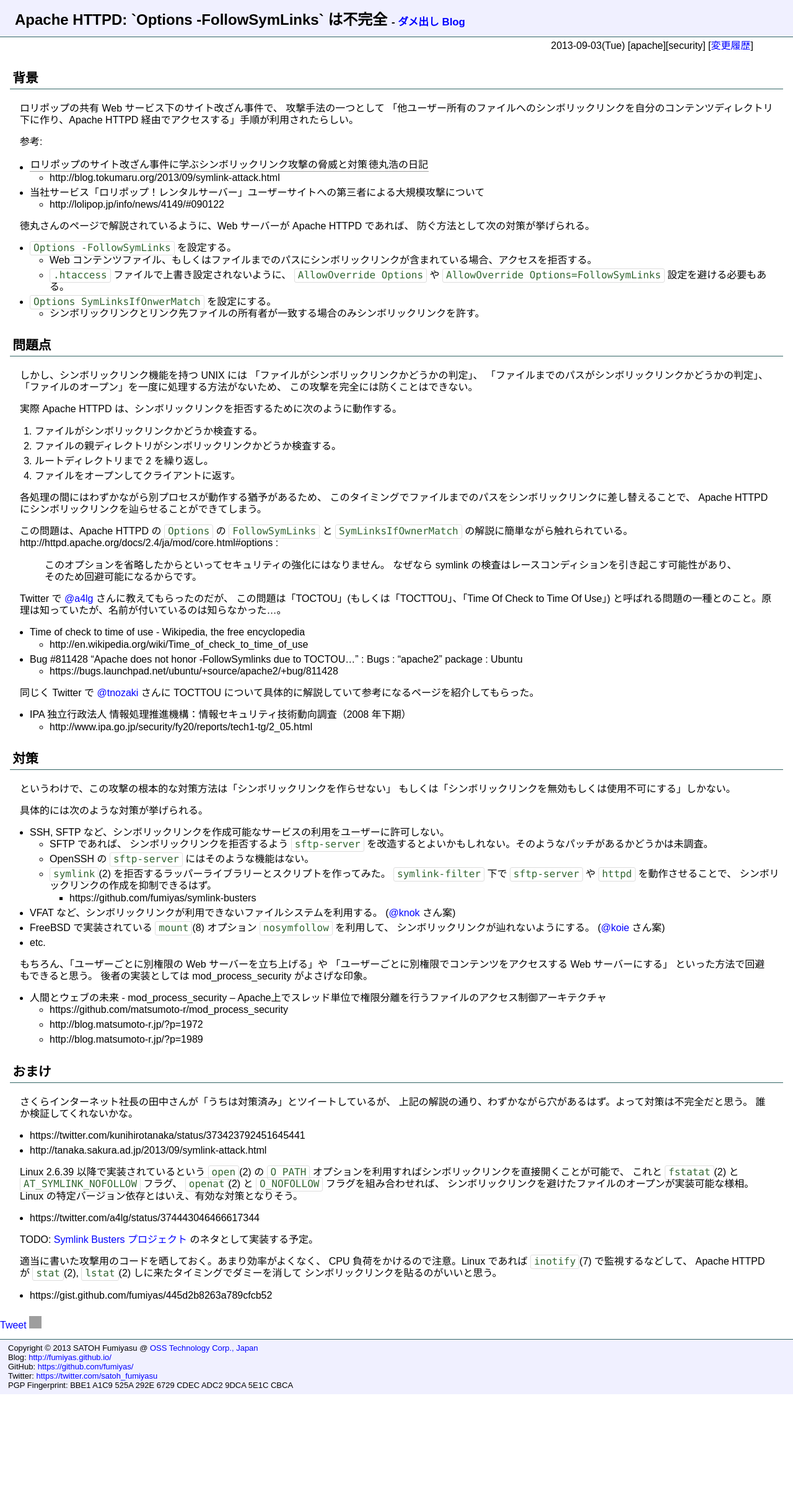
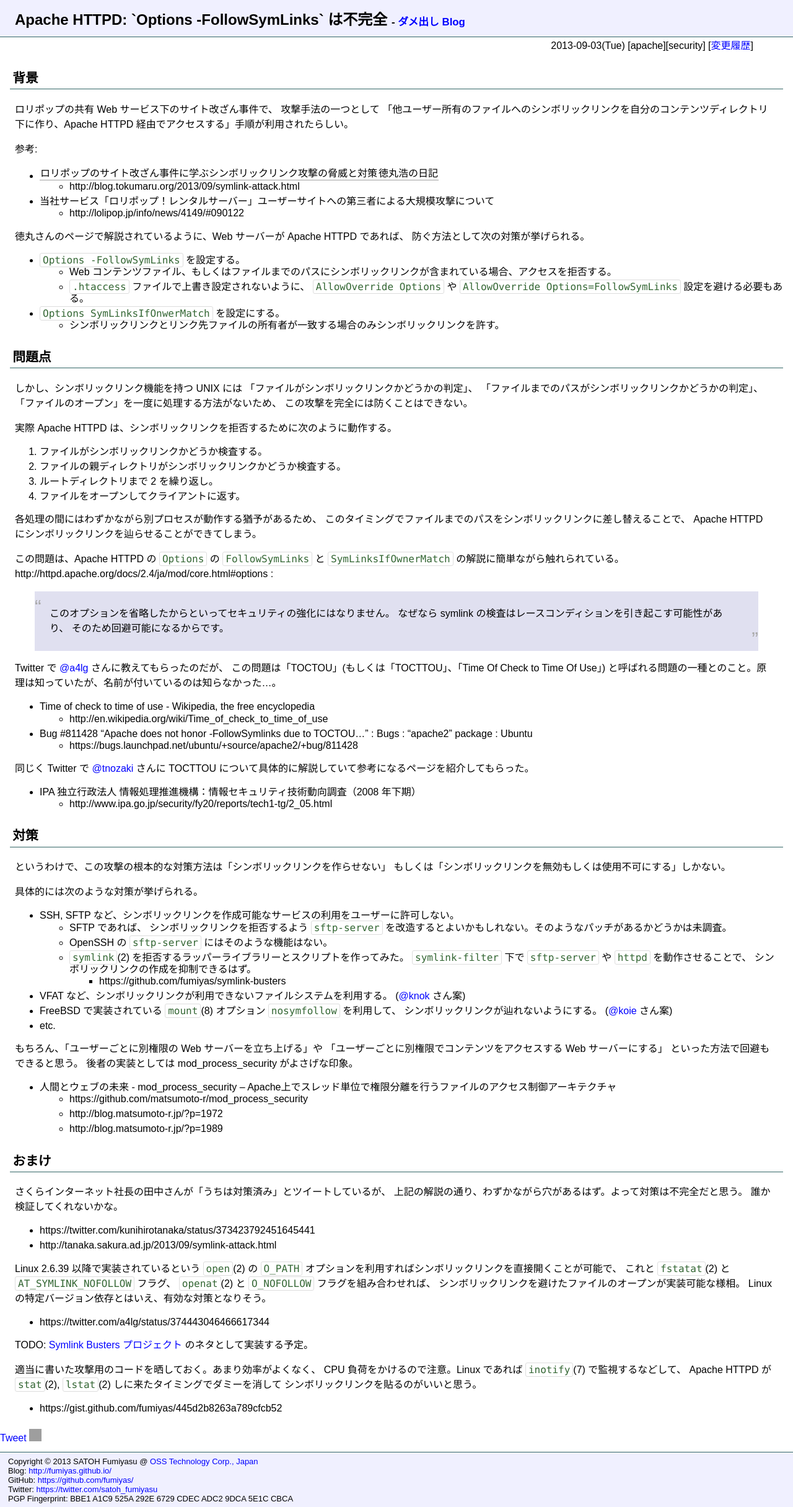
Before and after one commit to fumiyas/fumiyas.github.io, a Jekyll site: the page built from _posts/2013-09-03-no-followsymlinks-is-not-safe.md, in a window 1280 px wide. Shown: the whole page at 62% size. Built offline with Jekyll 4.4.1, drawn with Linux system fonts in a browser that asks for light colours; Markdown is read by kramdown in place of the engine named in the settings; comment, search, counter and statistics services are not loaded; before the commit the page ends 2249 px from its top, so only the background shows below that; grey boxes are pictures that could not be loaded.

Commit message:
default.css: Define blockquote, ol and so on

```diff
--- a/common/css/default.css
+++ b/common/css/default.css
@@ -71,11 +71,6 @@ h1 {
   font-size:		70%;
 }
 
-p {
-  padding-left:		1em;
-  padding-right:	1em;
-}
-
 div.meta {
   padding:		0em 4em 0em 0em;
   text-align:		right;
@@ -94,7 +89,9 @@ div.footer {
 }
 
 p {
-  line-height:		1.2em;
+  padding-left:		0.5em;
+  padding-right:	1em;
+  line-height:		1.5em;
 }
 
 dt, dl, li {
@@ -116,7 +113,7 @@ code {
   -webkit-border-radius:3px;
   -moz-background-clip:	padding;
   -webkit-background-clip:padding-box;
-  padding:		0px 5px 2px;
+  padding:		1px 4px 1px 4px;
   background-clip:	padding-box;
   font-family:		Monaco,"DejaVu Sans Mono","Courier New",monospace;
   color:		#363;
@@ -151,9 +148,36 @@ pre {
   line-height:		1.1em;
 }
 
+blockquote {
+  padding:		0.5em 1em;
+  background-color:	#E0E0F0;
+  position:		relative;
+}
+blockquote:before {
+  content:		"“";
+  font-size:		2em;
+  color:		#AAA;
+  position:		absolute;
+  left:			0;
+  top:			0.2em;
+}
+blockquote:after {
+  content:		"”";
+  font-size:		2em;
+  color:		#AAA;
+  position:		absolute;
+  right:		0;
+  bottom:		0;
+}
+
 ul {
   margin-left:		1em;
-  padding-left:		1em;
+  padding-left:		2em;
+}
+
+ol {
+  margin-left:		1em;
+  padding-left:		2em;
 }
 
 table tbody tr th {
```
